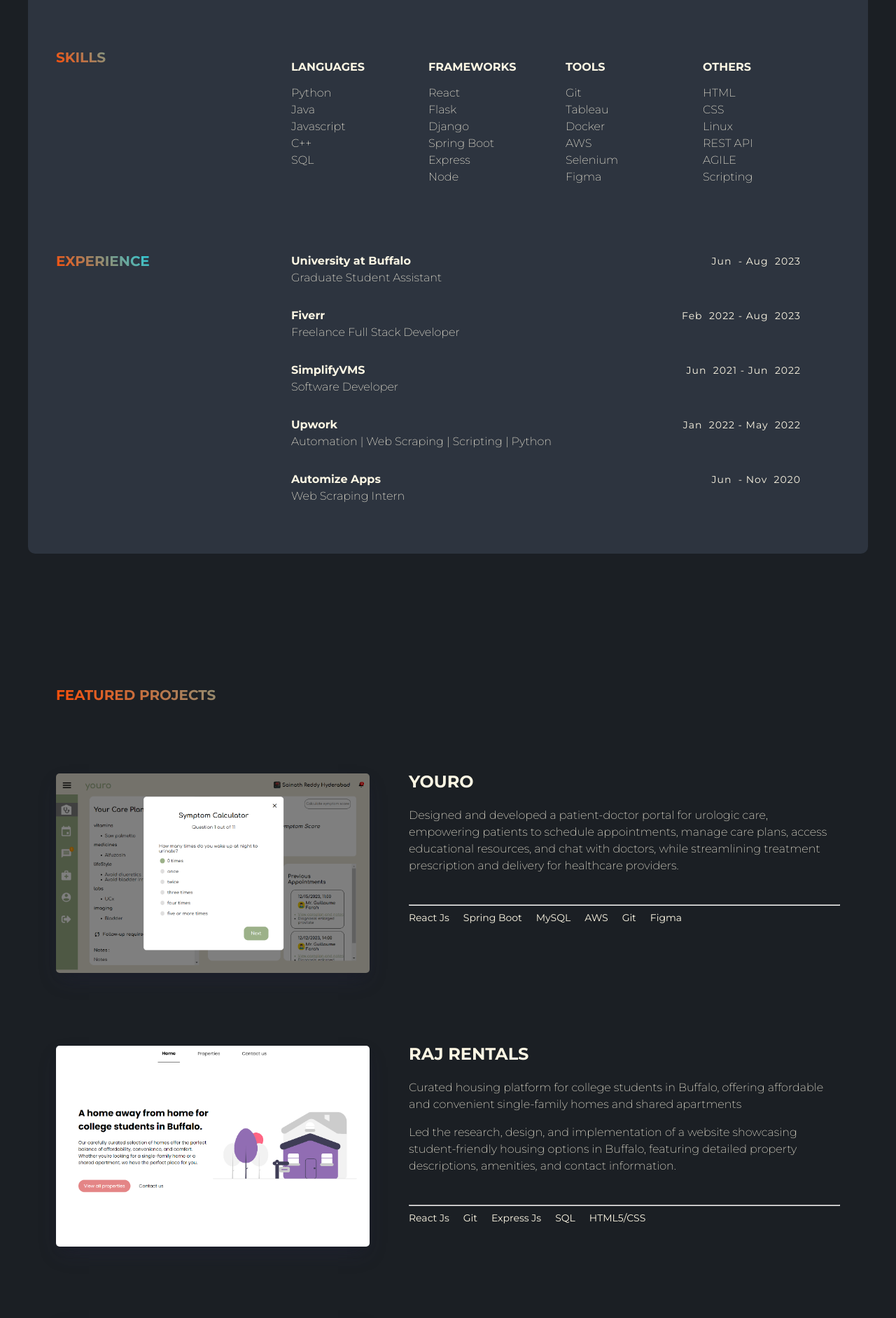
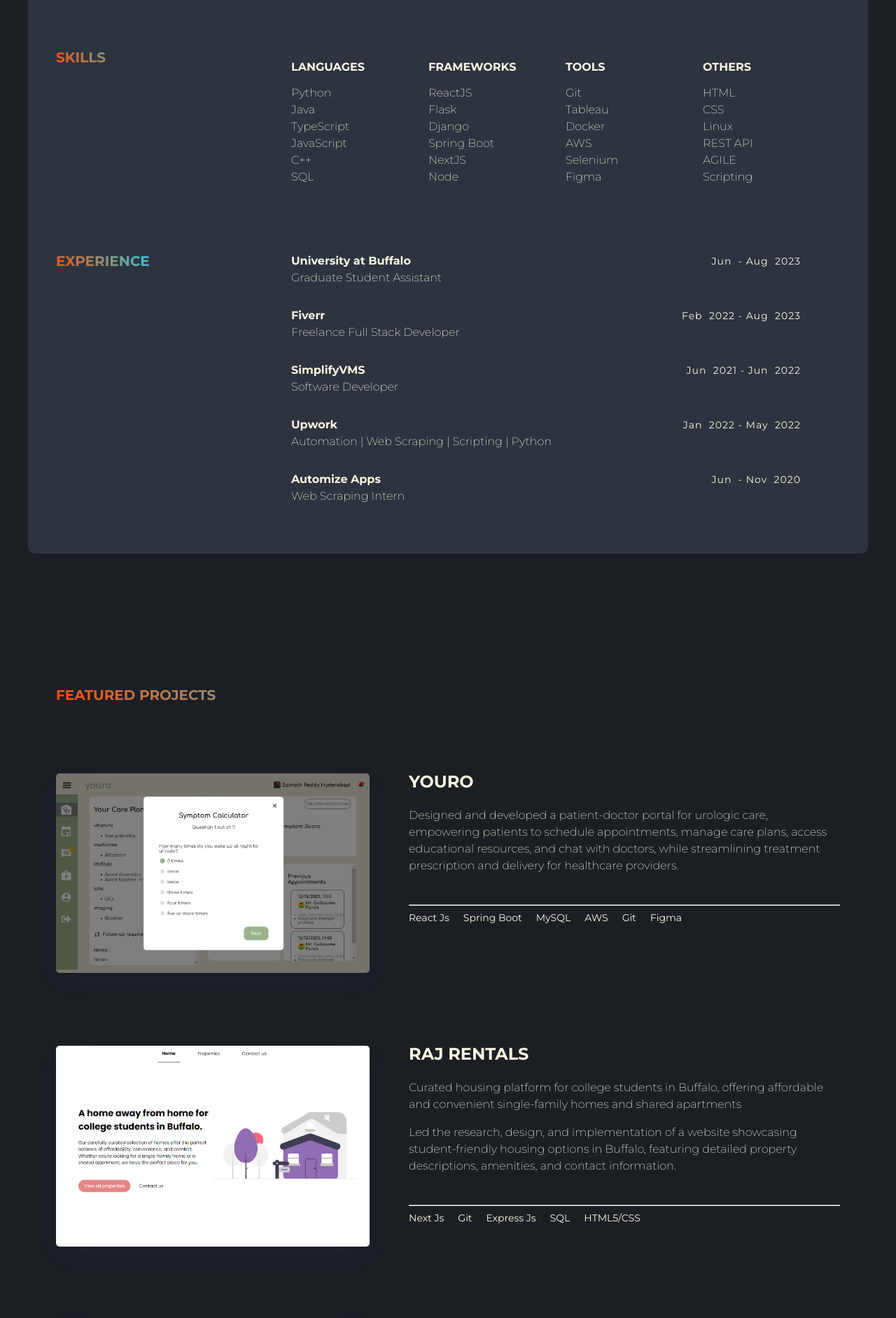
Before and after one commit to sricharan18/portfolio, a React (Create React App) app: page / in a window 1280 px wide. Shown: the part 1140-3023 px from the top of the page at 70% size. Built offline with nearby package versions, Linux system fonts and the light colour scheme.

Commit message:
changes-skills

```diff
--- a/src/components/about.js
+++ b/src/components/about.js
@@ -29,7 +29,8 @@
                         <ul>
                             <li>Python</li>
                             <li>Java</li>
-                            <li>Javascript</li>
+                            <li>TypeScript</li>
+                            <li>JavaScript</li>
                             <li>C++</li>
                             <li>SQL</li>
                         </ul>
@@ -37,11 +38,11 @@
                     <div>
                         <p>FRAMEWORKS</p>
                         <ul>
-                            <li>React</li>
+                            <li>ReactJS</li>
                             <li>Flask</li>
                             <li>Django</li>
                             <li>Spring Boot</li>
-                            <li>Express</li>
+                            <li>NextJS</li>
                             <li>Node</li>
                         </ul>
                     </div>
--- a/src/components/projects.js
+++ b/src/components/projects.js
@@ -39,7 +39,7 @@
                     <p>Led the research, design, and implementation of a website showcasing student-friendly housing options in Buffalo, featuring detailed property descriptions, amenities, and contact information.</p>
                     <div> <br /><hr />
                         <div className="project-skills">
-                            <div>React Js</div>
+                            <div>Next Js</div>
                             <div>Git</div>
                             <div>Express Js</div>
                             <div>SQL</div>
```
